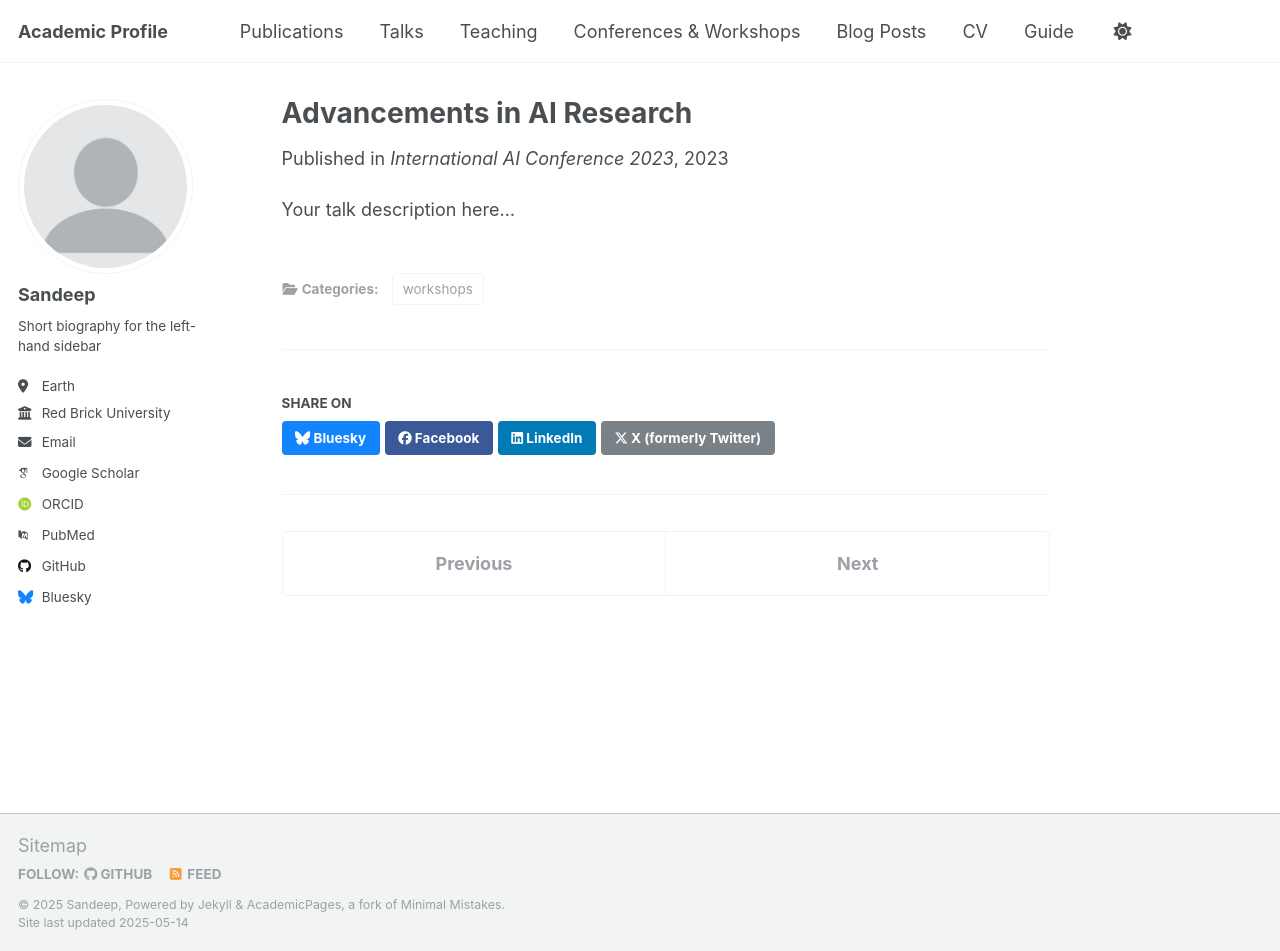
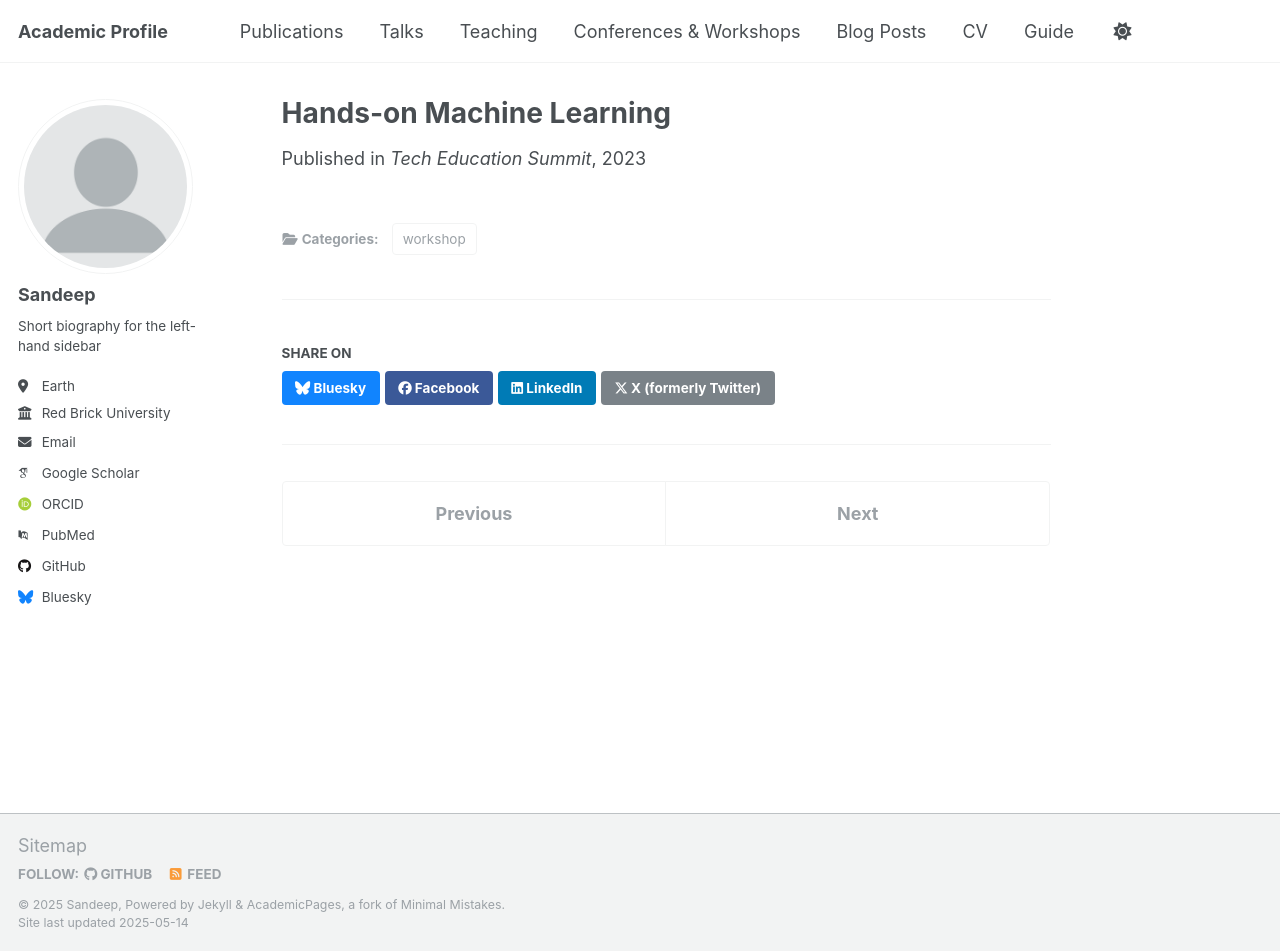
Before and after one commit to sandeepkajal912/sandeepkajal912.github.io, a Jekyll site: the page built from _conferences_workshops/workshop.md, in a window 1280 px wide and 951 px high. Built offline with Jekyll 4.4.1, drawn with Linux system fonts in a browser that asks for light colours; some web fonts are replaced.

Commit message:
Update workshop.md

```diff
--- a/_conferences_workshops/workshop.md
+++ b/_conferences_workshops/workshop.md
@@ -1,10 +1,9 @@
 ---
-title: "Advancements in AI Research"
-venue: "International AI Conference 2023"
-permalink: /conferences-workshops/workshop
-date: 2023-05-15
-category: workshops
-slides: /assets/slides/ai-2023.pdf
-location: Virtual
+title: "Hands-on Machine Learning"
+venue: "Tech Education Summit"
+date: 2023-06-10
+date_range: "10 June 2023"
+location: "Virtual"
+category: workshop
+materials: "/materials/ml-workshop.zip"
 ---
-Your talk description here...
```
